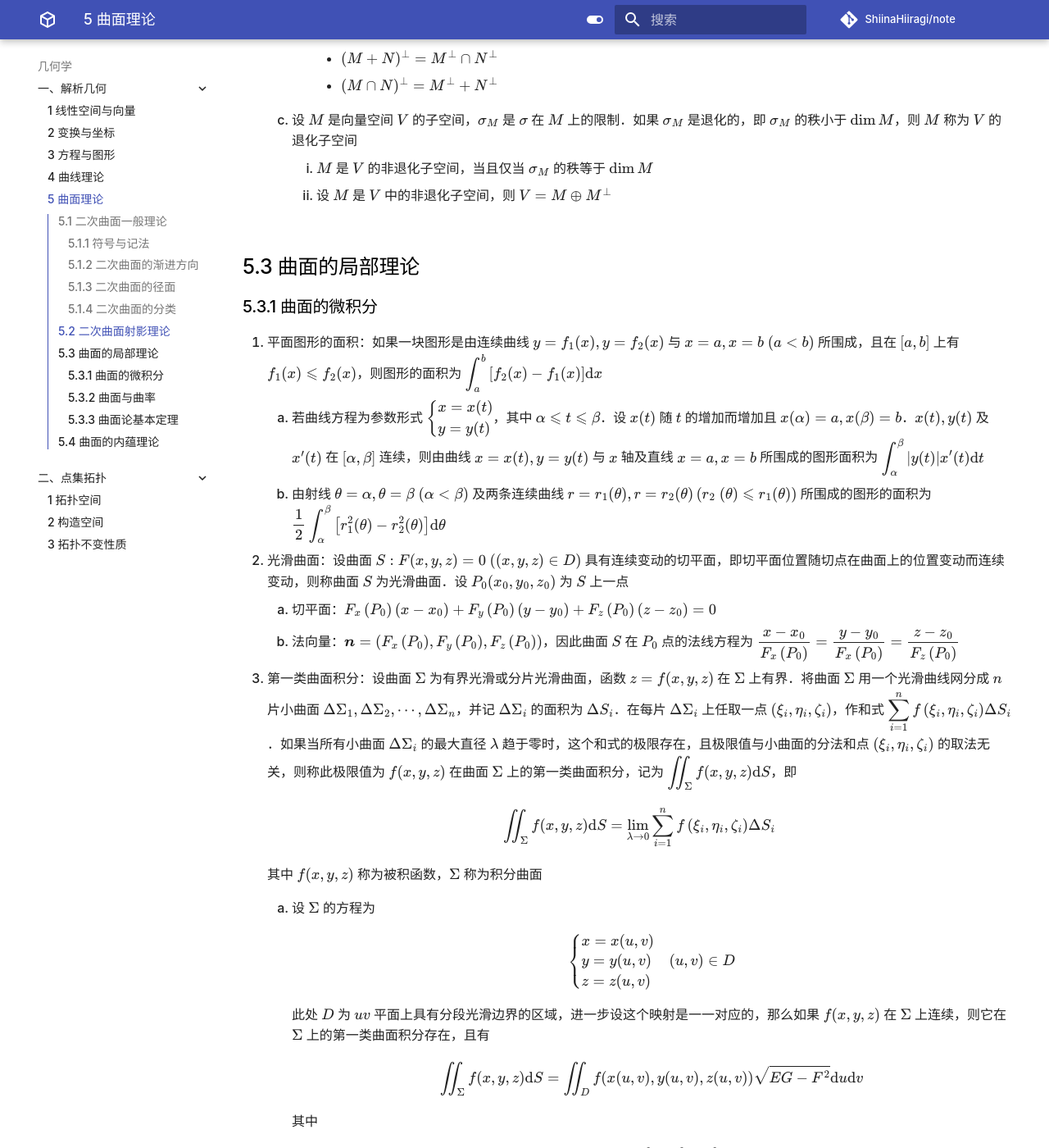
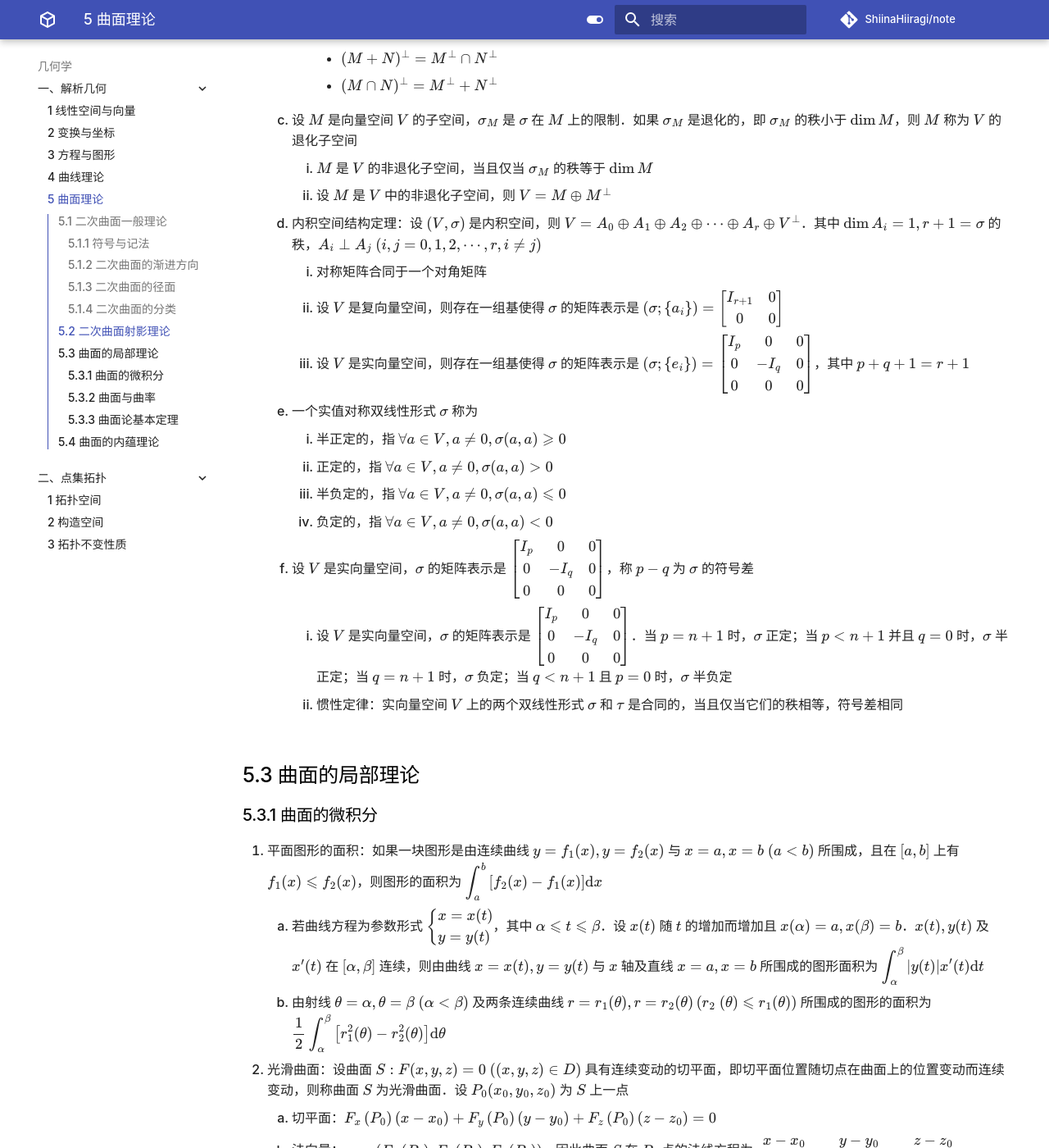
Before and after one commit to ShiinaHiiragi/note, an MkDocs documentation site: the page built from docs/top/anly/surf.md, in a window 1280 px wide and 1400 px high, scrolled down 7314 px. Shown: the whole window at 82% size. Built offline with MkDocs 1.6.1 and Material for MkDocs 9.7.7, drawn with Linux system fonts in a browser that asks for light colours; comment, search, counter and statistics services are not loaded.

Commit message:
add surf projective

```diff
--- a/docs/top/anly/surf.md
+++ b/docs/top/anly/surf.md
@@ -285,6 +285,18 @@
     3. 设 $M$ 是向量空间 $V$ 的子空间，$\sigma_M$ 是 $\sigma$ 在 $M$ 上的限制．如果 $\sigma_M$ 是退化的，即 $\sigma_M$ 的秩小于 $\operatorname{dim} M$，则 $M$ 称为 $V$ 的退化子空间
         1. $M$ 是 $V$ 的非退化子空间，当且仅当 $\sigma_M$ 的秩等于 $\operatorname{dim} M$
         2. 设 $M$ 是 $V$ 中的非退化子空间，则 $V=M \oplus M^{\perp}$
+    4. 内积空间结构定理：设 $(V, \sigma)$ 是内积空间，则 $V=A_0 \oplus A_1 \oplus A_2 \oplus \cdots \oplus A_r \oplus V^{\perp}$．其中 $\operatorname{dim} A_i=1, r+1=\sigma$ 的秩，$A_i \perp A_j\ (i, j=0,1,2, \cdots, r, i \neq j)$
+        1. 对称矩阵合同于一个对角矩阵
+        2. 设 $V$ 是复向量空间，则存在一组基使得 $\sigma$ 的矩阵表示是 $\left(\sigma ;\left\{a_i\right\}\right)=\left[\begin{array}{c c} I_{r+1} & 0 \\ 0 & 0 \end{array}\right]$
+        3. 设 $V$ 是实向量空间，则存在一组基使得 $\sigma$ 的矩阵表示是 $\left(\sigma ;\left\{e_i\right\}\right)=\left[\begin{array}{ccc} I_p & 0 & 0 \\ 0 & -I_q & 0 \\ 0 & 0 & 0 \end{array}\right]$，其中 $p+q+1=r+1$
+    5. 一个实值对称双线性形式 $\sigma$ 称为
+        1. 半正定的，指 $\forall a \in V, a \neq 0, \sigma(a, a) \geqslant 0$
+        2. 正定的，指 $\forall a \in V, a \neq 0, \sigma(a, a)>0$
+        3. 半负定的，指 $\forall a \in V, a \neq 0, \sigma(a, a) \leqslant 0$
+        4. 负定的，指 $\forall a \in V, a \neq 0, \sigma(a, a)<0$
+    6. 设 $V$ 是实向量空间，$\sigma$ 的矩阵表示是 $\left[\begin{array}{ccc}I_p & 0 & 0 \\ 0 & -I_q & 0 \\ 0 & 0 & 0\end{array}\right]$，称 $p-q$ 为 $\sigma$ 的符号差
+        1. 设 $V$ 是实向量空间，$\sigma$ 的矩阵表示是 $\left[\begin{array}{ccc}I_p & 0 & 0 \\ 0 & -I_q & 0 \\ 0 & 0 & 0\end{array}\right]$．当 $p=n+1$ 时，$\sigma$ 正定；当 $p<n+1$ 并且 $q=0$ 时，$\sigma$ 半正定；当 $q=n+1$ 时，$\sigma$ 负定；当 $q<n+1$ 且 $p=0$ 时，$\sigma$ 半负定
+        2. 惯性定律：实向量空间 $V$ 上的两个双线性形式 $\sigma$ 和 $\tau$ 是合同的，当且仅当它们的秩相等，符号差相同
 
 ## 5.3 曲面的局部理论
 ### 5.3.1 曲面的微积分
```
